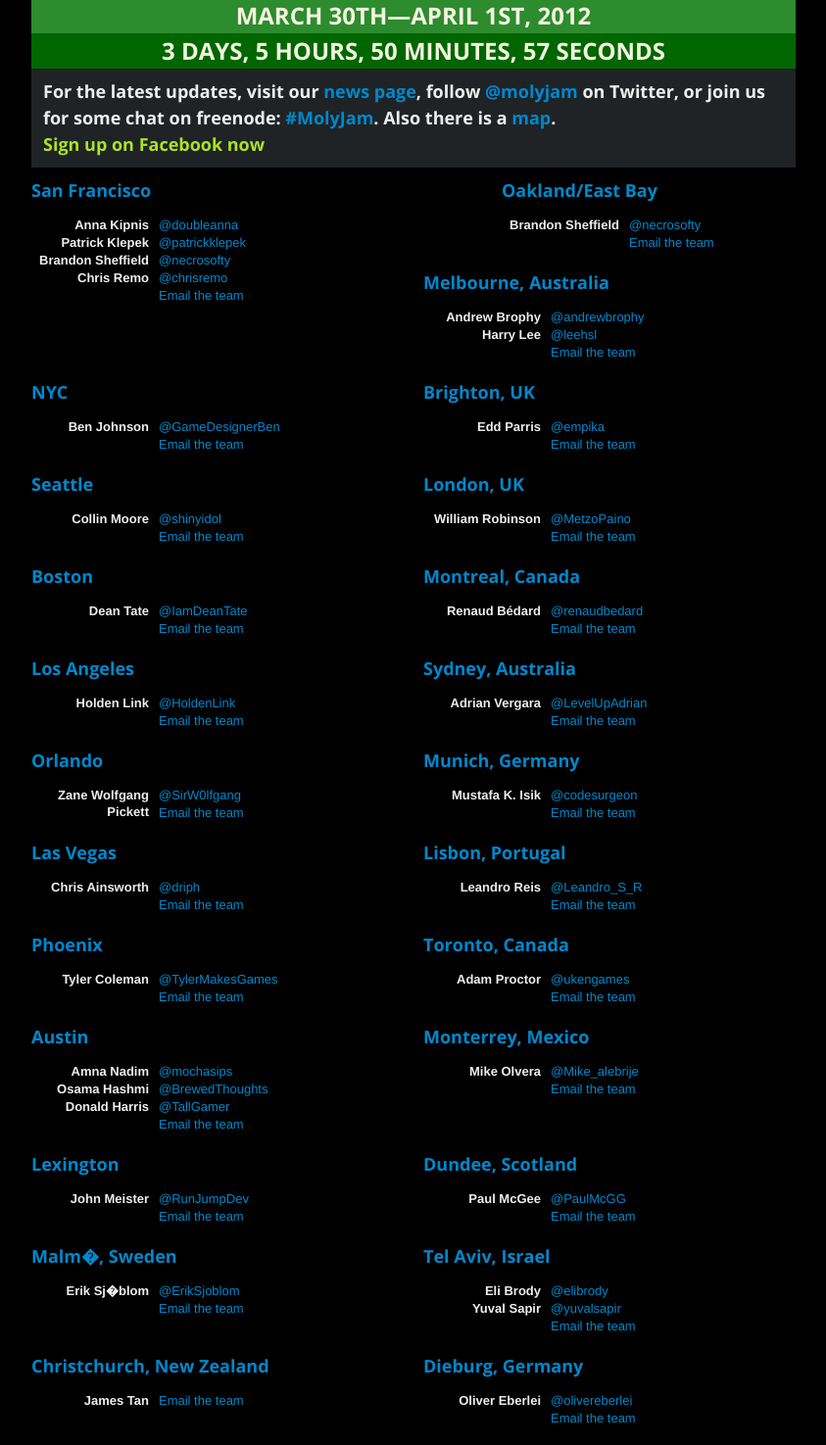
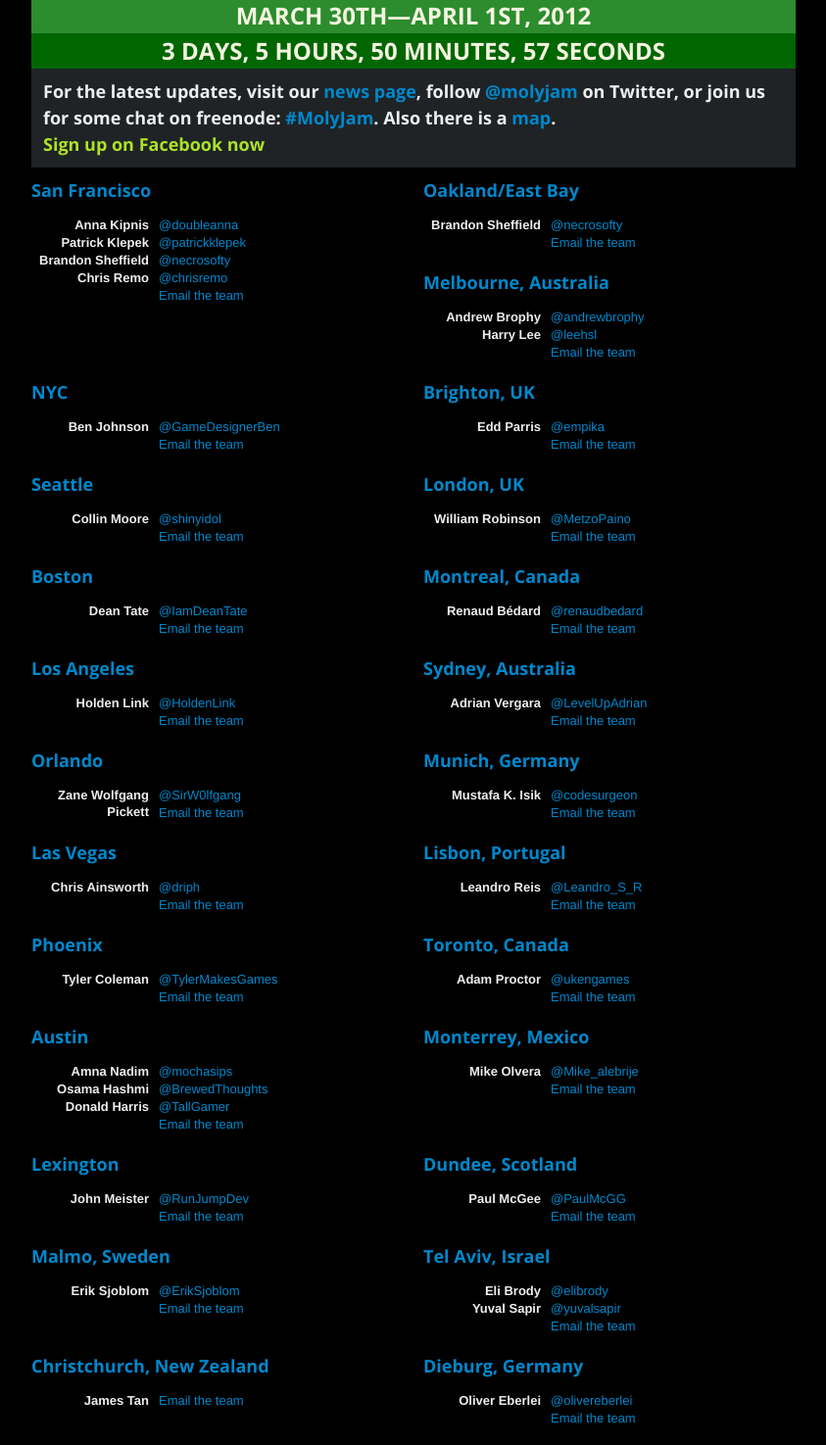
Before and after one commit to tabacco/molydeux, a PHP site: page / in a window 1280 px wide. Shown: the part 657-2132 px from the top of the page at 98% size, without its empty margins (218-1061 px from the left). Run offline with PHP 8.4, Linux system fonts and the light colour scheme.

Commit message:
Fixed the formatting, and O into acsii
Signed-off-by: Zane Wolfgang Pickett <sirwolf@frostedwolf.com>

```diff
--- a/index.php
+++ b/index.php
@@ -58,7 +58,7 @@
         <dd><a href="mailto:molyjamsf@gmail.com">Email the team</a></dd>
       </dl>
     </div>
-    <div class="span5 offset1" id="East Bay">
+    <div class="span4" id="East Bay">
       <h3><a href="http://www.facebook.com/events/266654650085748/">Oakland/East Bay</a></h3>
       <dl class="dl-horizontal">
         <dt>Brandon Sheffield</dt>
@@ -249,9 +249,9 @@
   </div>
   <div class="row">
     <div class="span5 offset1" id="malmo">
-	  <h3><a href="https://www.facebook.com/events/252614434828906/">Malm�, Sweden</a></h3>
+	  <h3><a href="https://www.facebook.com/events/252614434828906/">Malmo, Sweden</a></h3>
       <dl class="dl-horizontal">
-        <dt>Erik Sj�blom</dt>
+        <dt>Erik Sjoblom</dt>
         <dd><a href="https://twitter.com/ErikSjoblom">@ErikSjoblom</a></dd>
         <dd><a href="mailto:molyjammalmo@gmail.com">Email the team</a></dd>
       </dl>
```
